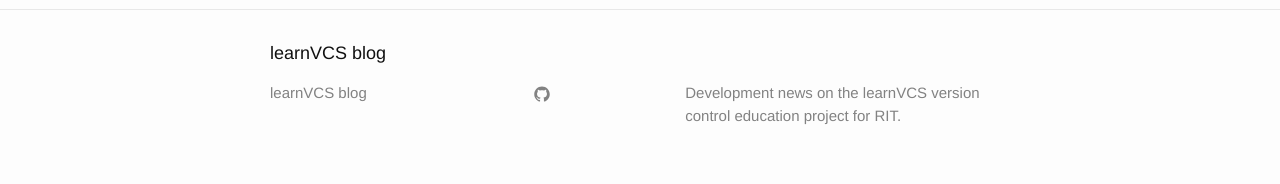
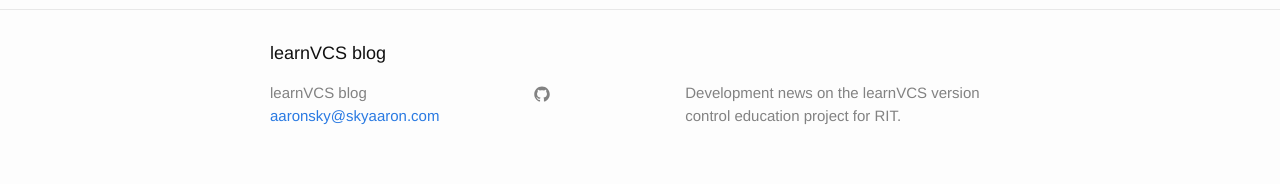
Before and after one commit to gitrit/gitrit.github.io, a Jekyll site: the page built from index.html, in a window 1280 px wide. Shown: the part 1457-1641 px from the top of the page. Built offline with Jekyll 4.4.1, drawn with Linux system fonts in a browser that asks for light colours.

Commit message:
Update _config.yml

```diff
--- a/_config.yml
+++ b/_config.yml
@@ -1,13 +1,13 @@
 # Site settings
 title: learnVCS blog
-email:
+email: aaronsky@skyaaron.com
 description: > # this means to ignore newlines until "baseurl:"
   Development news on the learnVCS version control education project for RIT.
-baseurl: "" # the subpath of your site, e.g. /blog/
+baseurl: "/blog/" # the subpath of your site, e.g. /blog/
 url: "{{baseurl}}" # the base hostname & protocol for your site
 # twitter_username: jekyllrb
 github_organization: learnVCS
-github_repository: learnVCS
+github_repository: blog
 
 # Build settings
 markdown: kramdown
```
